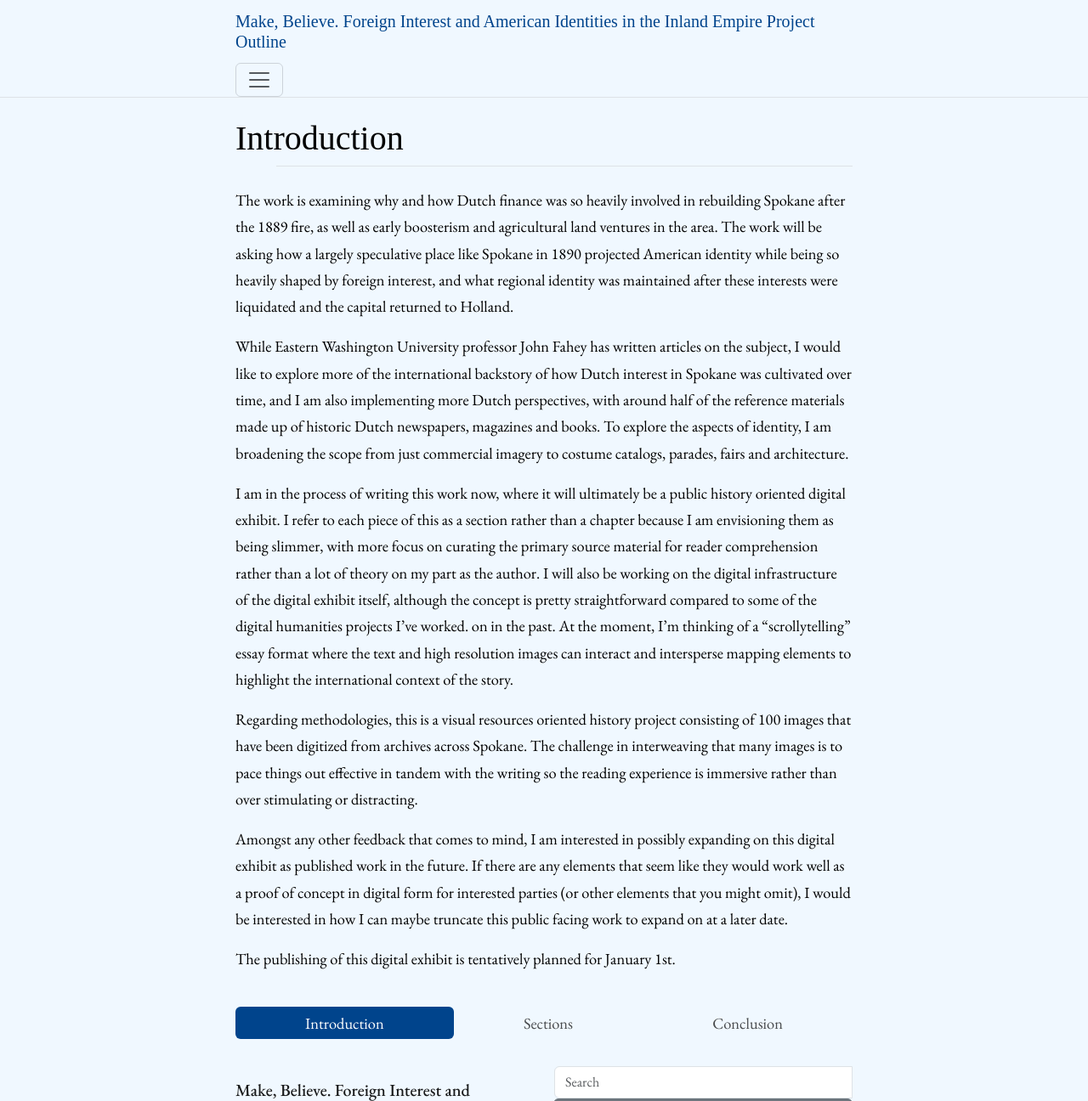
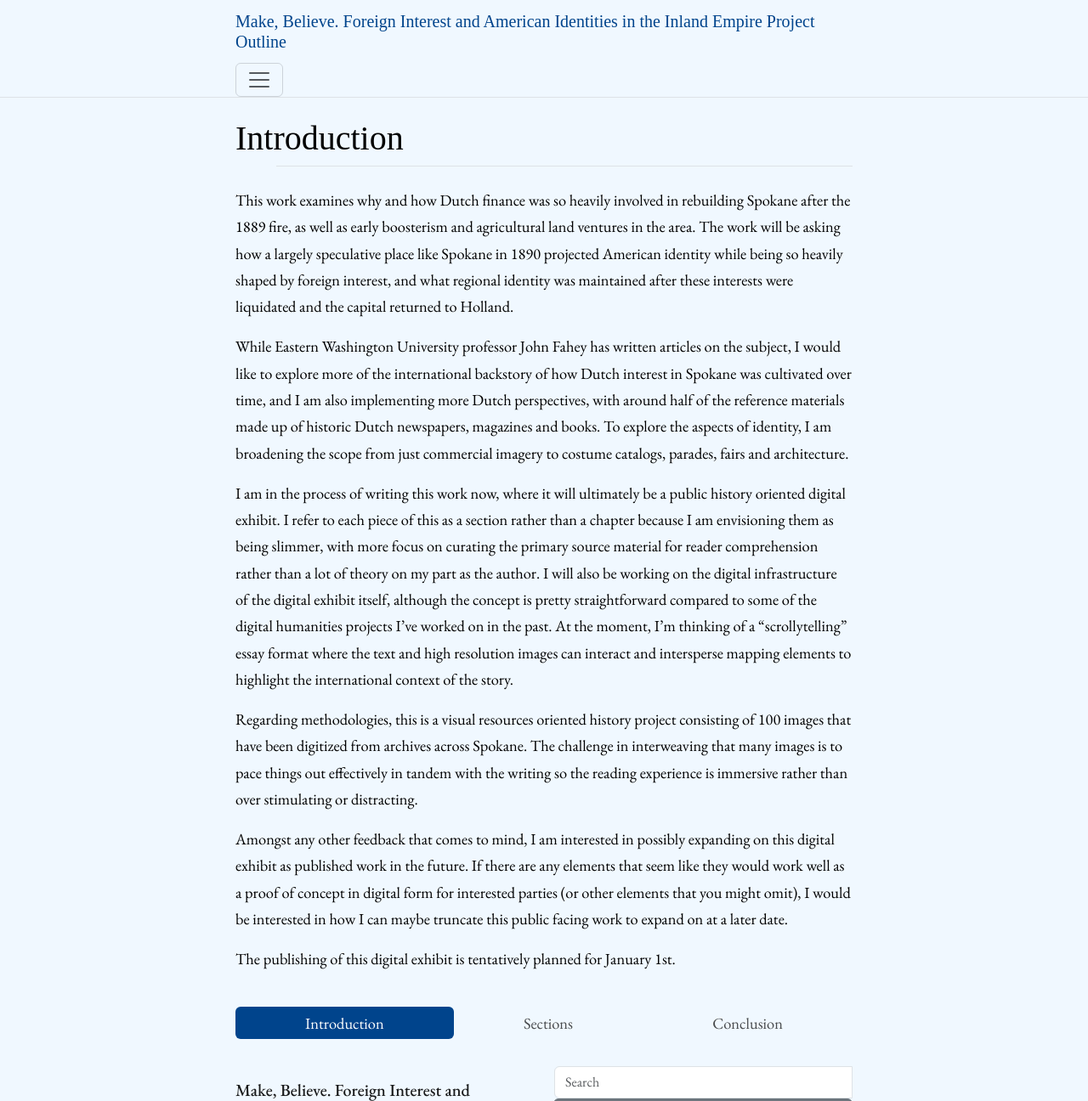
Before and after one commit to aweymo-ui/make_believe_outline, a Jekyll site: the page built from content/1_intro.md, in a window 1280 px wide, cut to the strip 0-1296 px from the top of the page. Shown: the whole strip at 85% size. Built offline with Jekyll 4.4.1, drawn with Linux system fonts in a browser that asks for light colours; some web fonts are replaced.

```diff
--- a/content/1_intro.md
+++ b/content/1_intro.md
@@ -4,13 +4,13 @@ nav: Introduction
 gallery: true
 ---
 
-The work is examining why and how Dutch finance was so heavily involved in rebuilding Spokane after the 1889 fire, as well as early boosterism and agricultural land ventures in the area. The work will be asking how a largely speculative place like Spokane in 1890 projected American identity while being so heavily shaped by foreign interest, and what regional identity was maintained after these interests were liquidated and the capital returned to Holland.
+This work examines why and how Dutch finance was so heavily involved in rebuilding Spokane after the 1889 fire, as well as early boosterism and agricultural land ventures in the area. The work will be asking how a largely speculative place like Spokane in 1890 projected American identity while being so heavily shaped by foreign interest, and what regional identity was maintained after these interests were liquidated and the capital returned to Holland.
 
 While Eastern Washington University professor John Fahey has written articles on the subject, I would like to explore more of the international backstory of how Dutch interest in Spokane was cultivated over time, and I am also implementing more Dutch perspectives, with around half of the reference materials made up of historic Dutch newspapers, magazines and books. To explore the aspects of identity, I am broadening the scope from just commercial imagery to costume catalogs, parades, fairs and architecture.
 
-I am in the process of writing this work now, where it will ultimately be a public history oriented digital exhibit. I refer to each piece of this as a section rather than a chapter because I am envisioning them as being slimmer, with more focus on curating the primary source material for reader comprehension rather than a lot of theory on my part as the author. I will also be working on the digital infrastructure of the digital exhibit itself, although the concept is pretty straightforward compared to some of the digital humanities projects I've worked. on in the past. At the moment, I'm thinking of a "scrollytelling" essay format where the text and high resolution images can interact and intersperse mapping elements to highlight the international context of the story.
+I am in the process of writing this work now, where it will ultimately be a public history oriented digital exhibit. I refer to each piece of this as a section rather than a chapter because I am envisioning them as being slimmer, with more focus on curating the primary source material for reader comprehension rather than a lot of theory on my part as the author. I will also be working on the digital infrastructure of the digital exhibit itself, although the concept is pretty straightforward compared to some of the digital humanities projects I've worked on in the past. At the moment, I'm thinking of a "scrollytelling" essay format where the text and high resolution images can interact and intersperse mapping elements to highlight the international context of the story.
 
-Regarding methodologies, this is a visual resources oriented history project consisting of 100 images that have been digitized from archives across Spokane. The challenge in interweaving that many images is to pace things out effective in tandem with the writing so the reading experience is immersive rather than over stimulating or distracting.
+Regarding methodologies, this is a visual resources oriented history project consisting of 100 images that have been digitized from archives across Spokane. The challenge in interweaving that many images is to pace things out effectively in tandem with the writing so the reading experience is immersive rather than over stimulating or distracting.
 
 Amongst any other feedback that comes to mind, I am interested in possibly expanding on this digital exhibit as published work in the future. If there are any elements that seem like they would work well as a proof of concept in digital form for interested parties (or other elements that you might omit), I would be interested in how I can maybe truncate this public facing work to expand on at a later date.
 
```
Also changed, not shown: content/2_sections.md (+30 -41 lines).
